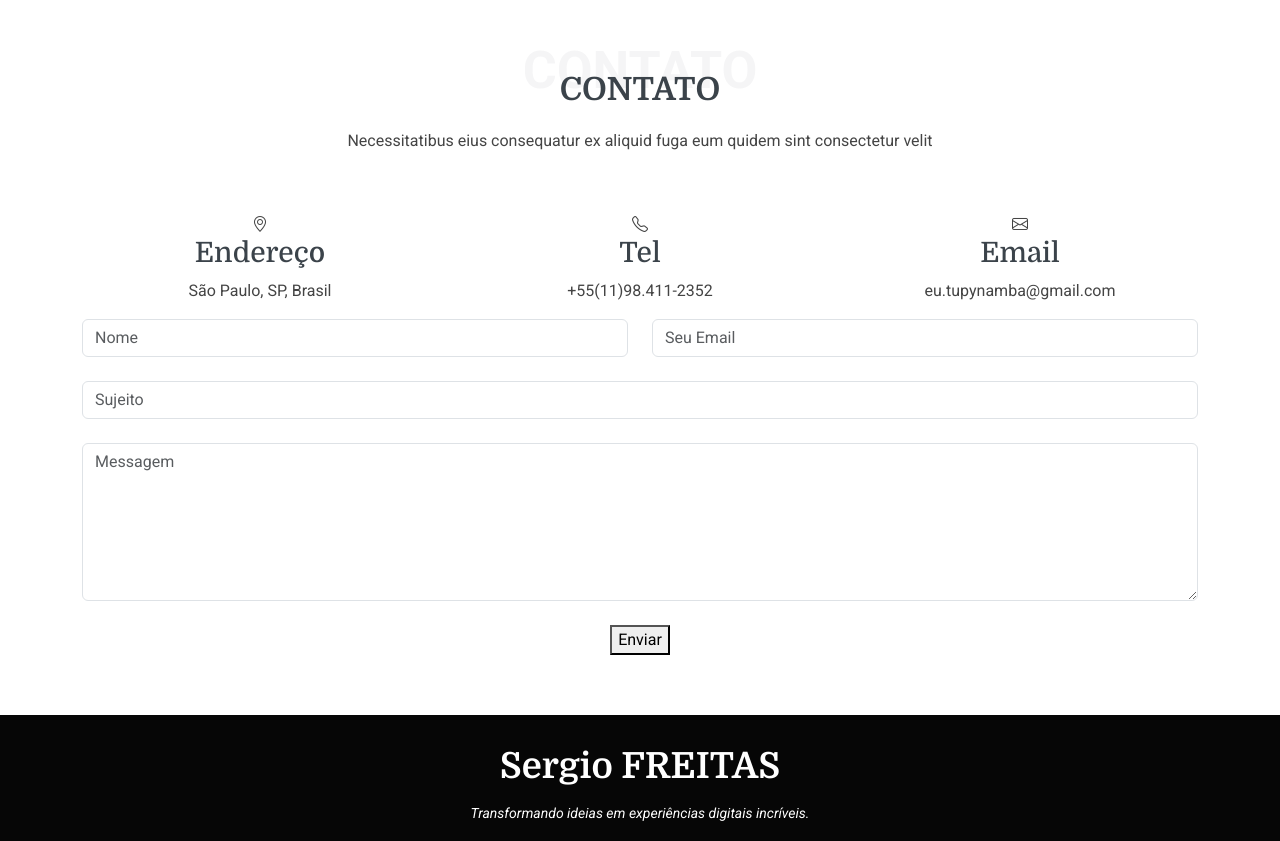
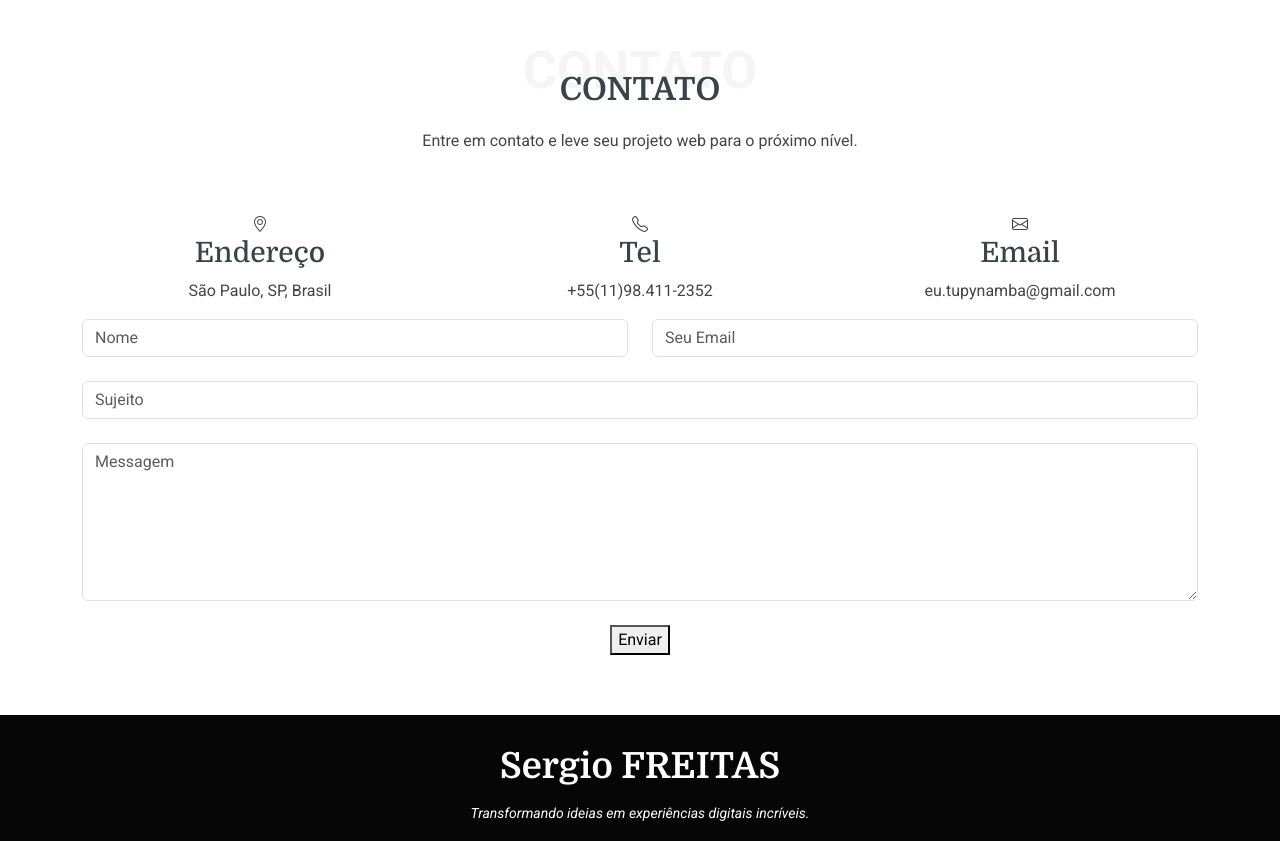
Before and after one commit to tupynambas/developer.github.io, a plain HTML site: page index.html in a window 1280 px wide. Shown: the part 4060-4901 px from the top of the page. Drawn offline with Linux system fonts and the light colour scheme.

Commit message:
Update index.html

```diff
--- a/index.html
+++ b/index.html
@@ -334,7 +334,7 @@
       <div class="container section-title" data-aos="fade-up">
         <span class="description-title">Contato</span>
         <h2>Contato</h2>
-        <p>Necessitatibus eius consequatur ex aliquid fuga eum quidem sint consectetur velit</p>
+        <p>Entre em contato e leve seu projeto web para o próximo nível.</p>
       </div><!-- End Section Title -->
 
       <div class="container" data-aos="fade-up" data-aos-delay="100">
```
